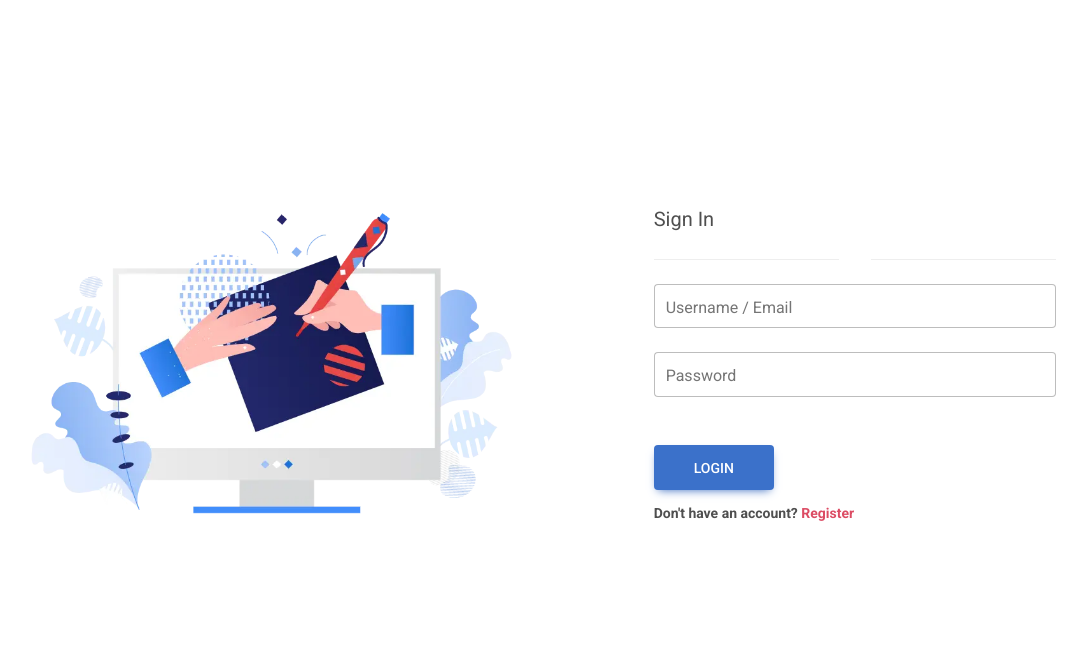
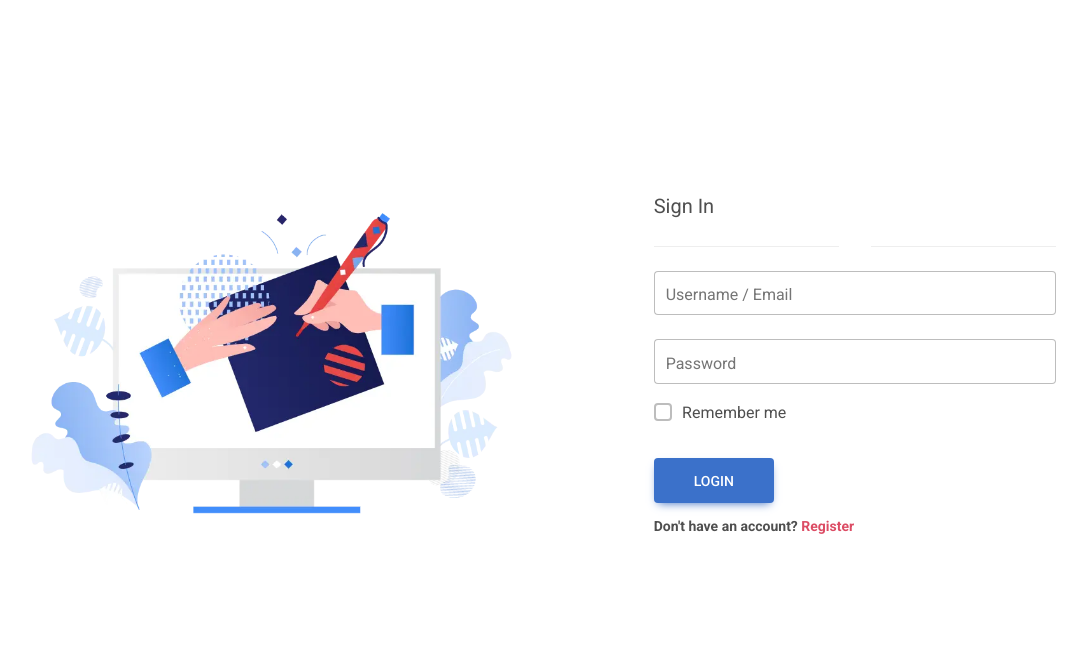
Before and after one commit to mahesh1513/user_authentication_system, a PHP site: page /index.php?url=login in a window 1280 px wide. Shown: the top 666 px of the page, without its empty margins (105-1192 px from the left). Run offline with PHP 8.4, Linux system fonts and the light colour scheme.

Commit message:
Add files via upload

```diff
--- a/LoginController.php
+++ b/LoginController.php
@@ -7,9 +7,18 @@ class LoginController {
 
     public function showLoginForm() {
 
-        $_SESSION['login_csrf_token'] = bin2hex(random_bytes(32));
-        $csrf_token =$_SESSION['login_csrf_token'];
-        include_once __DIR__ . '/login.php';
+        $check_remember_me = self::checkRememberMe();
+        if($check_remember_me) {
+
+            header("Location:index.php?url=dashboard");
+
+        } else {
+
+            $_SESSION['login_csrf_token'] = bin2hex(random_bytes(32));
+            $csrf_token =$_SESSION['login_csrf_token'];
+            include_once __DIR__ . '/login.php';
+
+        }
 
     }
 
@@ -21,6 +30,8 @@ class LoginController {
 
                     $email = $_POST['email'];
                     $password = $_POST['password'];
+                    $remember_me = isset($_POST['remember_me']);
+
                     if (empty($email) || empty($password)) {
                         $error_message = "Please fill all the fields";
                         echo json_encode(array("status" => "failure","message" => $error_message));die();
@@ -34,6 +45,8 @@ class LoginController {
                     $user = new User($db);
                     $user->email = $email;
                     $user->password = $password;
+                    $user->remember_me = $remember_me;
+
                     $response = $user->login();
                     if ($response['status']) {
                         echo json_encode(array("status" => "success","message" => $response['message']));
@@ -59,6 +72,7 @@ class LoginController {
 
     public function logout() {
 
+        setcookie('remember_me', '', time() - 3600, '/', '', false, true);
         session_unset();
         session_destroy();
         echo json_encode(['status' => true, 'message' => 'Logged out successfully!']);
@@ -73,5 +87,53 @@ class LoginController {
         return true;
     }
 
+    public function checkRememberMe() {
+
+        $cookie_result = false;
+        if (isset($_COOKIE['remember_me'])) {
+
+
+            $database = new Database();
+            $db = $database->getConnection();
+
+            $token = $_COOKIE['remember_me'];
+            $stmt = $db->prepare("SELECT * FROM users WHERE login_token = ? AND login_token_expiry > NOW()");
+            $stmt->bind_param('s', $token);
+            $stmt->execute();
+            $result = $stmt->get_result();
+
+            if ($user = $result->fetch_assoc()) {
+
+                $_SESSION['user_id'] = $user['id'];
+                $_SESSION['username'] = $user['username'];
+                $_SESSION['email'] = $user['email'];
+                $_SESSION['logged_in'] = true;
+
+                $token = bin2hex(random_bytes(16));
+                $token_expiry = date('Y-m-d H:i:s', strtotime('+30 days'));
+                try {
+
+                    $stmt1 = $db->prepare("UPDATE users SET login_token = ?,login_token_expiry = ? WHERE id = ?");
+                    $stmt1->bind_param('ssi', $token, $token_expiry, $user['id']);
+                    $stmt1->execute();
+                    setcookie('remember_me', $token, time() + 30 * 24 * 60 * 60, '/', '', false, true);
+                    $cookie_result = true;
+
+                } catch (\Throwable $th) {
+                    $cookie_result = false;
+                }
+
+
+            } else {
+                $cookie_result = false;
+            }
+
+        }
+        return $cookie_result;
+
+    }
+
+
+
 }
 ?>
--- a/User.php
+++ b/User.php
@@ -58,6 +58,17 @@ class User {
                 $stmt->fetch();
                 if (password_verify($this->password, $db_hashed_password)) {
 
+                    if ($this->remember_me) {
+
+                        $token = bin2hex(random_bytes(16));
+                        $token_expiry = date('Y-m-d H:i:s', strtotime('+30 days'));
+                        $stmt1 = $this->conn->prepare("UPDATE users SET login_token = ?,login_token_expiry = ? WHERE id = ?");
+                        $stmt1->bind_param('ssi', $token, $token_expiry, $user_id);
+                        $stmt1->execute();
+                        setcookie('remember_me', $token, time() + 30 * 24 * 60 * 60, '/', '', false, true);
+
+                    }
+
                     $_SESSION['user_id'] = $user_id;
                     $_SESSION['username'] = $db_username;
                     $_SESSION['email'] = $email;
@@ -79,5 +90,7 @@ class User {
 
     }
 
+
+
 }
 ?>
--- a/js/login.js
+++ b/js/login.js
@@ -3,10 +3,13 @@ $(document).ready(function() {
     $('#login_form').submit(function(e) {
 
       e.preventDefault();
+
       var csrfToken = $('meta[name="csrf-token"]').attr('content');
+      var remember_me = $('#remember_me').prop('checked');
       var formData = {
           email: $('#email').val(),
           password: $('#password').val(),
+          remember_me: remember_me,
           csrfToken: csrfToken  // Attach CSRF token
       };
 
--- a/login.php
+++ b/login.php
@@ -5,7 +5,7 @@
     <meta name="viewport" content="width=device-width, initial-scale=1, shrink-to-fit=no" />
     <meta http-equiv="x-ua-compatible" content="ie=edge" />
     <meta name="csrf-token" content="<?php echo $csrf_token; ?>">
-    <title>User Authentication System</title>
+    <title>User Authentication System - Login</title>
     <!-- MDB icon -->
     <link rel="icon" href="img/mdb-favicon.ico" type="image/x-icon" />
     <!-- Font Awesome -->
@@ -73,6 +73,18 @@ height: 100%;
                 <label class="form-label" for="password">Password</label>
               </div>
 
+
+              <div class="d-flex justify-content-between align-items-center">
+                <!-- Checkbox -->
+                <div class="form-check mb-0">
+                  <input class="form-check-input me-2" type="checkbox" value="1" id="remember_me"/>
+                  <label class="form-check-label" for="remember_me">
+                    Remember me
+                  </label>
+                </div>
+                <!-- <a href="#!" class="text-body">Forgot password?</a> -->
+              </div>
+
               <div class="d-flex justify-content-between align-items-center">
 
                 <!-- <a href="#!" class="text-body">Forgot password?</a> -->
--- a/register.php
+++ b/register.php
@@ -5,7 +5,7 @@
     <meta name="viewport" content="width=device-width, initial-scale=1, shrink-to-fit=no" />
     <meta http-equiv="x-ua-compatible" content="ie=edge" />
     <meta name="csrf-token" content="<?php echo $csrf_token; ?>">
-    <title>User Authentication System</title>
+    <title>User Authentication System - Sing Up</title>
     <!-- MDB icon -->
     <link rel="icon" href="img/mdb-favicon.ico" type="image/x-icon" />
     <!-- Font Awesome -->
--- a/users.sql
+++ b/users.sql
@@ -3,7 +3,7 @@
 -- https://www.phpmyadmin.net/
 --
 -- Host: 127.0.0.1
--- Generation Time: Nov 14, 2024 at 11:19 AM
+-- Generation Time: Nov 18, 2024 at 01:14 PM
 -- Server version: 10.4.27-MariaDB
 -- PHP Version: 7.4.33
 
@@ -32,7 +32,9 @@ CREATE TABLE `users` (
   `username` varchar(100) NOT NULL,
   `email` varchar(100) NOT NULL,
   `password` varchar(300) NOT NULL,
-  `created_at` datetime DEFAULT NULL,
+  `login_token` varchar(300) DEFAULT NULL,
+  `login_token_expiry` datetime DEFAULT NULL,
+  `created_at` timestamp NULL DEFAULT NULL,
   `modified_at` datetime NOT NULL DEFAULT current_timestamp() ON UPDATE current_timestamp()
 ) ENGINE=InnoDB DEFAULT CHARSET=utf8mb4 COLLATE=utf8mb4_general_ci;
 
```
